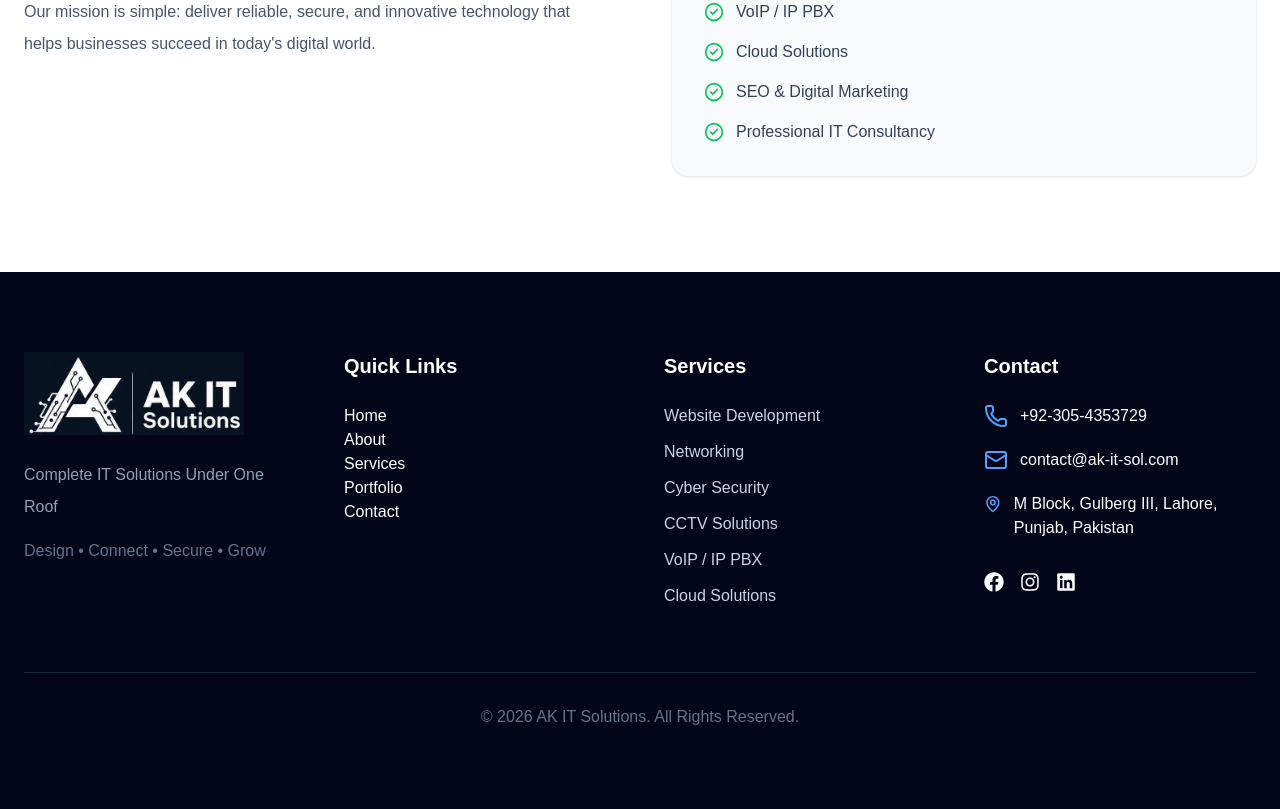
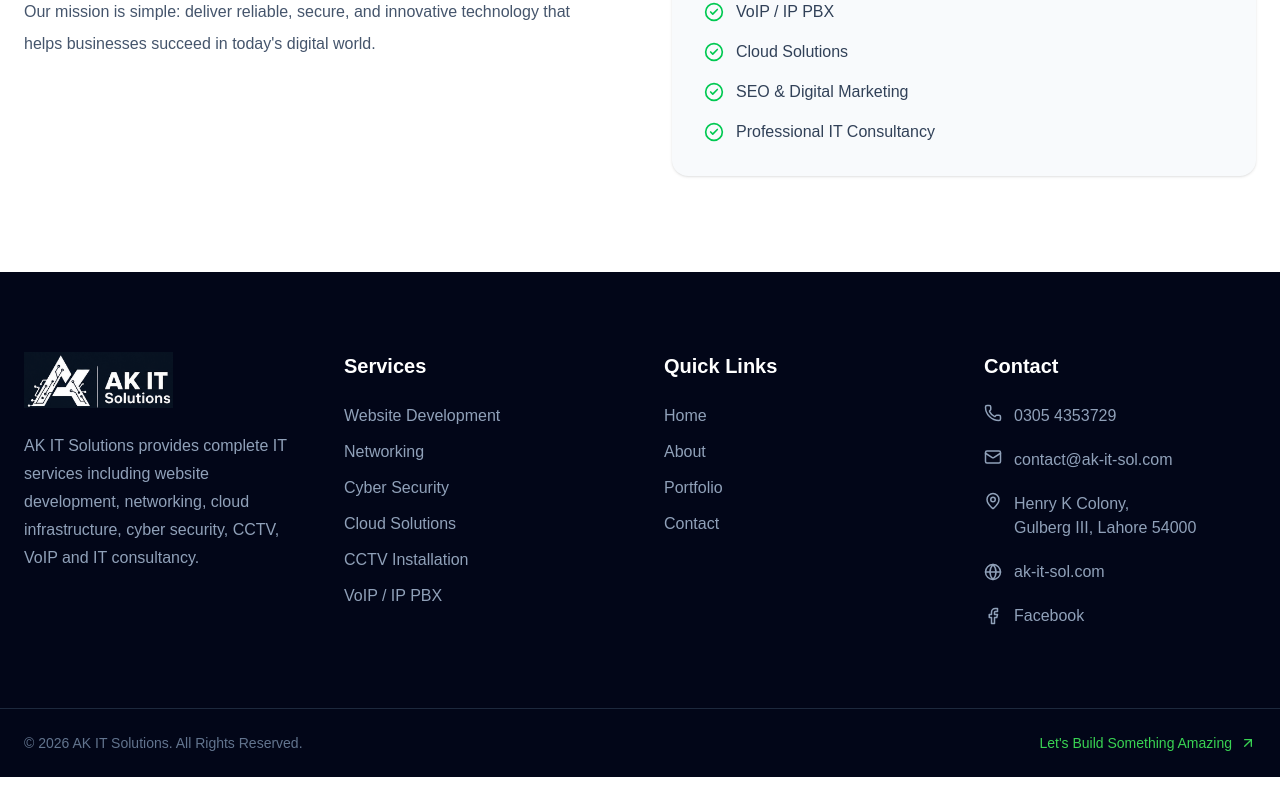
Before and after one commit to Akash157/ak-it-solutions, a Next.js app: page /about in a window 1280 px wide. Shown: the part 806-1615 px from the top of the page. After the commit the page ends 1583 px from the top, so only its background shows below. Built offline with nearby package versions, Linux system fonts and the light colour scheme.

Commit message:
metadata

```diff
--- a/app/layout.tsx
+++ b/app/layout.tsx
@@ -13,8 +13,103 @@ const geistMono = Geist_Mono({
 });
 
 export const metadata: Metadata = {
-  title: "Create Next App",
-  description: "Generated by create next app",
+  metadataBase: new URL("https://ak-it-sol.com"),
+
+  title: {
+    default: "AK IT Solutions | Complete IT Solutions in Pakistan",
+    template: "%s | AK IT Solutions",
+  },
+
+  description:
+    "AK IT Solutions provides professional Website Development, Networking, Cyber Security, Cloud Solutions, CCTV Installation, VoIP/IP PBX, SEO, Digital Marketing and IT Consultancy services in Lahore, Pakistan.",
+
+  keywords: [
+    "AK IT Solutions",
+    "Website Development",
+    "Web Development Pakistan",
+    "Website Design Lahore",
+    "Networking Solutions",
+    "Cisco",
+    "MikroTik",
+    "Ubiquiti",
+    "Cyber Security",
+    "Cloud Solutions",
+    "Microsoft 365",
+    "Google Workspace",
+    "CCTV Installation",
+    "VoIP",
+    "IP PBX",
+    "SEO",
+    "Digital Marketing",
+    "IT Consultancy",
+    "IT Company Lahore",
+    "IT Company Pakistan",
+  ],
+
+  authors: [
+    {
+      name: "AK IT Solutions",
+      url: "https://ak-it-sol.com",
+    },
+  ],
+
+  creator: "AK IT Solutions",
+
+  publisher: "AK IT Solutions",
+
+  applicationName: "AK IT Solutions",
+
+  category: "Technology",
+
+  robots: {
+    index: true,
+    follow: true,
+    googleBot: {
+      index: true,
+      follow: true,
+      "max-image-preview": "large",
+      "max-snippet": -1,
+      "max-video-preview": -1,
+    },
+  },
+
+  openGraph: {
+    type: "website",
+    locale: "en_PK",
+    url: "https://ak-it-sol.com",
+    siteName: "AK IT Solutions",
+    title: "AK IT Solutions | Complete IT Solutions in Pakistan",
+    description:
+      "Professional IT Services including Website Development, Networking, Cloud Solutions, CCTV, VoIP, Cyber Security and Digital Marketing.",
+
+    images: [
+      {
+        url: "/images/og-image.jpg",
+        width: 1200,
+        height: 630,
+        alt: "AK IT Solutions",
+      },
+    ],
+  },
+
+  twitter: {
+    card: "summary_large_image",
+    title: "AK IT Solutions",
+    description:
+      "Professional IT Services including Website Development, Networking, Cloud, Cyber Security, CCTV, VoIP and Digital Marketing.",
+
+    images: ["/images/og-image.jpg"],
+  },
+
+  alternates: {
+    canonical: "https://ak-it-sol.com",
+  },
+
+  icons: {
+    icon: "/favicon.ico",
+    shortcut: "/favicon.ico",
+    apple: "/apple-touch-icon.png",
+  },
 };
 
 export default function RootLayout({
@@ -23,11 +118,12 @@ export default function RootLayout({
   children: React.ReactNode;
 }>) {
   return (
-    <html
-      lang="en"
-      className={`${geistSans.variable} ${geistMono.variable} h-full antialiased`}
-    >
-      <body className="min-h-full flex flex-col">{children}</body>
+    <html lang="en">
+      <body
+        className={`${geistSans.variable} ${geistMono.variable} antialiased`}
+      >
+        {children}
+      </body>
     </html>
   );
 }
--- /dev/null
+++ b/app/robots.ts
@@ -0,0 +1,11 @@
+import { MetadataRoute } from "next";
+
+export default function robots(): MetadataRoute.Robots {
+  return {
+    rules: {
+      userAgent: "*",
+      allow: "/",
+    },
+    sitemap: "https://ak-it-sol.com/sitemap.xml",
+  };
+}
--- /dev/null
+++ b/app/sitemap.ts
@@ -0,0 +1,13 @@
+import { MetadataRoute } from "next";
+
+export default function sitemap(): MetadataRoute.Sitemap {
+  const base = "https://ak-it-sol.com";
+
+  return [
+    { url: `${base}` },
+    { url: `${base}/about` },
+    { url: `${base}/services` },
+    { url: `${base}/portfolio` },
+    { url: `${base}/contact` },
+  ];
+}
--- a/components/layout/Footer.tsx
+++ b/components/layout/Footer.tsx
@@ -1,40 +1,69 @@
-import { Mail, MapPin, Phone } from "lucide-react";
-
-import {
-  FaFacebook,
-  FaInstagram,
-  FaLinkedin,
-} from "react-icons/fa";
-
 import Image from "next/image";
 import Link from "next/link";
-import { site } from "@/data/site";
+import {
+  Facebook,
+  Mail,
+  Phone,
+  MapPin,
+  Globe,
+  ArrowUpRight,
+} from "lucide-react";
+
+const services = [
+  "Website Development",
+  "Networking",
+  "Cyber Security",
+  "Cloud Solutions",
+  "CCTV Installation",
+  "VoIP / IP PBX",
+];
 
 export default function Footer() {
   return (
     <footer className="bg-slate-950 text-white">
-      <div className="mx-auto max-w-7xl px-6 py-20">
 
-        <div className="grid gap-12 lg:grid-cols-4">
+      {/* Top */}
+      <div className="mx-auto grid max-w-7xl gap-12 px-6 py-20 md:grid-cols-2 lg:grid-cols-4">
 
         {/* Company */}
-
         <div>
 
           <Image
             src="/images/logo-white.png"
             alt="AK IT Solutions"
-              width={220}
+            width={190}
             height={60}
+            className="h-14 w-auto"
           />
 
-            <p className="mt-6 text-slate-400 leading-8">
-              {site.tagline}
+          <p className="mt-6 leading-7 text-slate-400">
+            AK IT Solutions provides complete IT services including
+            website development, networking, cloud infrastructure,
+            cyber security, CCTV, VoIP and IT consultancy.
           </p>
 
-            <p className="mt-4 text-slate-500">
-              {site.slogan}
-            </p>
+        </div>
+
+        {/* Services */}
+        <div>
+
+          <h3 className="mb-6 text-xl font-bold">
+            Services
+          </h3>
+
+          <div className="space-y-3">
+
+            {services.map((item) => (
+              <Link
+                key={item}
+                href="/services"
+                className="block text-slate-400 transition hover:text-[#39D353]"
+              >
+                {item}
+              </Link>
+            ))}
+
+          </div>
 
         </div>
 
@@ -48,41 +77,21 @@ export default function Footer() {
 
           <div className="space-y-3">
 
-              <Link href="/">Home</Link><br/>
+            <Link href="/" className="block text-slate-400 hover:text-[#39D353]">
+              Home
+            </Link>
 
-              <Link href="/about">About</Link><br/>
+            <Link href="/about" className="block text-slate-400 hover:text-[#39D353]">
+              About
+            </Link>
 
-              <Link href="/services">Services</Link><br/>
+            <Link href="/portfolio" className="block text-slate-400 hover:text-[#39D353]">
+              Portfolio
+            </Link>
 
-              <Link href="/portfolio">Portfolio</Link><br/>
-
-              <Link href="/contact">Contact</Link>
-
-            </div>
-
-          </div>
-
-          {/* Services */}
-
-          <div>
-
-            <h3 className="mb-6 text-xl font-bold">
-              Services
-            </h3>
-
-            <div className="space-y-3 text-slate-300">
-
-              <p>Website Development</p>
-
-              <p>Networking</p>
-
-              <p>Cyber Security</p>
-
-              <p>CCTV Solutions</p>
-
-              <p>VoIP / IP PBX</p>
-
-              <p>Cloud Solutions</p>
+            <Link href="/contact" className="block text-slate-400 hover:text-[#39D353]">
+              Contact
+            </Link>
 
           </div>
 
@@ -96,39 +105,51 @@ export default function Footer() {
             Contact
           </h3>
 
-            <div className="space-y-5">
+          <div className="space-y-5 text-slate-400">
 
-              <div className="flex gap-3">
+            <a
+              href="tel:+923054353729"
+              className="flex items-start gap-3 hover:text-[#39D353]"
+            >
+              <Phone size={18} />
+              <span>0305 4353729</span>
+            </a>
 
-                <Phone className="text-blue-400"/>
+            <a
+              href="mailto:contact@ak-it-sol.com"
+              className="flex items-start gap-3 hover:text-[#39D353]"
+            >
+              <Mail size={18} />
+              <span>contact@ak-it-sol.com</span>
+            </a>
 
-                <span>{site.phone}</span>
-
+            <div className="flex items-start gap-3">
+              <MapPin size={18} />
+              <span>
+                Henry K Colony,
+                <br />
+                Gulberg III,
+                Lahore 54000
+              </span>
             </div>
 
-              <div className="flex gap-3">
+            <a
+              href="https://ak-it-sol.com"
+              target="_blank"
+              className="flex items-center gap-3 hover:text-[#39D353]"
+            >
+              <Globe size={18} />
+              ak-it-sol.com
+            </a>
 
-                <Mail className="text-blue-400"/>
-
-                <span>{site.email}</span>
-
-              </div>
-
-              <div className="flex gap-3">
-
-                <MapPin className="text-blue-400"/>
-
-                <span>{site.address}</span>
-
-              </div>
-
-            </div>
-
-            <div className="mt-8 flex gap-4">
-
-              <FaFacebook className="cursor-pointer text-xl hover:text-blue-400 transition" />
-              <FaInstagram className="cursor-pointer text-xl hover:text-pink-400 transition" />
-              <FaLinkedin className="cursor-pointer text-xl hover:text-blue-500 transition" />
+            <a
+              href="https://web.facebook.com/AKITSolution"
+              target="_blank"
+              className="flex items-center gap-3 hover:text-[#39D353]"
+            >
+              <Facebook size={18} />
+              Facebook
+            </a>
 
           </div>
 
@@ -136,14 +157,28 @@ export default function Footer() {
 
       </div>
 
-        <div className="mt-16 border-t border-slate-800 pt-8 text-center text-slate-500">
+      {/* Bottom */}
 
-          © {new Date().getFullYear()} AK IT Solutions.
-          All Rights Reserved.
+      <div className="border-t border-slate-800">
+
+        <div className="mx-auto flex max-w-7xl flex-col items-center justify-between gap-4 px-6 py-6 text-sm text-slate-500 md:flex-row">
+
+          <p>
+            © 2026 AK IT Solutions. All Rights Reserved.
+          </p>
+
+          <Link
+            href="/contact"
+            className="inline-flex items-center gap-2 text-[#39D353]"
+          >
+            Let's Build Something Amazing
+            <ArrowUpRight size={16} />
+          </Link>
 
         </div>
 
       </div>
+
     </footer>
   );
 }
```
Lines whose indentation alone changed are shown as unchanged.
